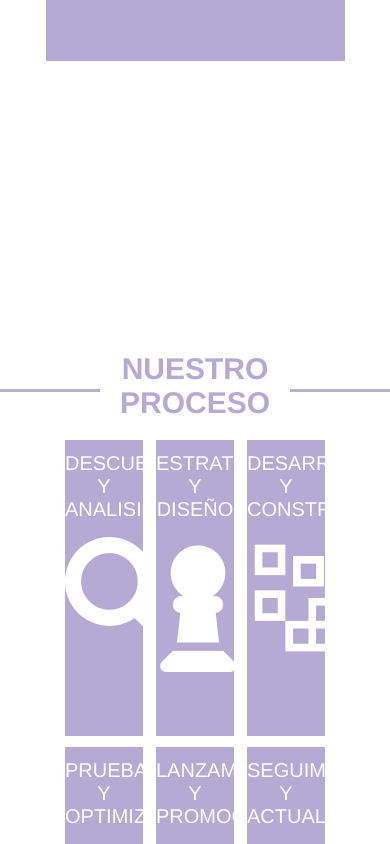
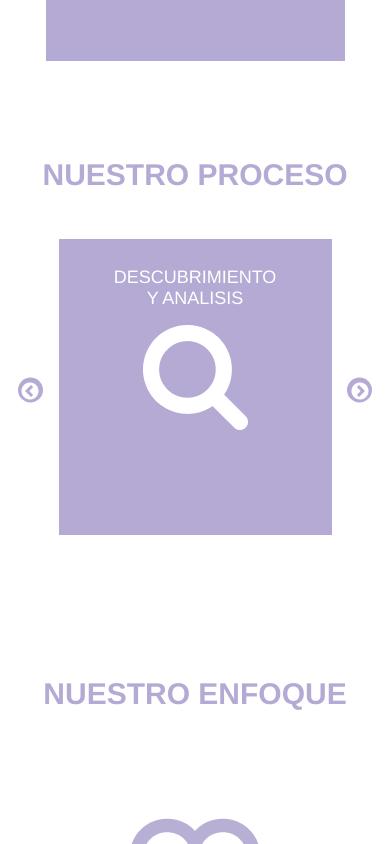
Before and after one commit to PochiTama-dev/Pochitama.site2.0, a React (Vite) app: page / in a window 390 px wide. Shown: the part 8520-9364 px from the top of the page. Built offline with nearby package versions, Linux system fonts and the light colour scheme.

Commit message:
PT-16 // Process mobile

```diff
--- a/src/components/Process/Process.jsx
+++ b/src/components/Process/Process.jsx
@@ -1,4 +1,7 @@
 import React, { useState } from "react";
+import Slider from "react-slick";
+import "slick-carousel/slick/slick.css";
+import "slick-carousel/slick/slick-theme.css";
 import "./process.css";
 import line from "../../assets/images/Line.png";
 import lupa from "../../assets/images/Lupa.png";
@@ -16,14 +19,157 @@ function Process() {
   const [isFlipped5, setIsFlipped5] = useState(false);
   const [isFlipped6, setIsFlipped6] = useState(false);
 
+  const CustomNextArrow = (props) => (
+    <div {...props} style={{ ...props.style, display: "flex" }} />
+  );
+
+  const CustomPrevArrow = (props) => (
+    <div {...props} style={{ ...props.style, display: "flex" }} />
+  );
+
+  const settings = {
+    infinite: true,
+    speed: 500,
+    slidesToShow: 1,
+    slidesToScroll: 1,
+    nextArrow: <CustomNextArrow />,
+    prevArrow: <CustomPrevArrow />,
+  };
+
   return (
     <div className="process">
       <div className="process-title-box">
-        <img src={line} alt="" />
+        <img src={line} alt="" className="line-left" />
         <h1 className="process-title">Nuestro Proceso</h1>
-        <img src={line} alt="" />
+        <img src={line} alt="" className="line-right" />
       </div>
       <div className="process-cards-container">
+        <Slider {...settings} className="process-carousel">
+          <div className="process-cards-box-mobile">
+            <div
+              className={`process-card ${isFlipped ? "flipped" : ""}`}
+              onMouseEnter={() => setIsFlipped(true)}
+              onMouseLeave={() => setIsFlipped(false)}
+            >
+              <div className="front">
+                <p className="process-card-text">
+                  Descubrimiento <br /> y analisis
+                </p>
+                <img src={lupa} alt="lupa" />
+              </div>
+              <div className="back">
+                <ul className="process-card-ul">
+                  <li>Entendemos tus objetivos y audiencia</li>
+                  <li>Analizamos el mercado y la competencia</li>
+                </ul>
+              </div>
+            </div>
+          </div>
+          <div className="process-cards-box-mobile">
+            <div
+              className={`process-card ${isFlipped2 ? "flipped" : ""}`}
+              onMouseEnter={() => setIsFlipped2(true)}
+              onMouseLeave={() => setIsFlipped2(false)}
+            >
+              <div className="front">
+                <p className="process-card-text">
+                  Estrategia <br /> y diseño
+                </p>
+                <img src={estrategia} alt="estrategia" />
+              </div>
+              <div className="back">
+                <ul className="process-card-ul">
+                  <li>Definimos características clave y flujos de usuario</li>
+                  <li>
+                    Creamos una ui atractiva y una experiencia de usuario solida
+                  </li>
+                </ul>
+              </div>
+            </div>
+          </div>
+          <div className="process-cards-box-mobile">
+            <div
+              className={`process-card ${isFlipped3 ? "flipped" : ""}`}
+              onMouseEnter={() => setIsFlipped3(true)}
+              onMouseLeave={() => setIsFlipped3(false)}
+            >
+              <div className="front">
+                <p className="process-card-text">
+                  Desarrollo <br /> y construcción
+                </p>
+                <img src={desarrollo} alt="" className="process-card-image" />
+              </div>
+              <div className="back">
+                <ul className="process-card-ul">
+                  <li>Escribimos codigo robusto y eficiente</li>
+                  <li>utilizamos las ultimas tecnologias y metodologias </li>
+                </ul>
+              </div>
+            </div>
+          </div>
+          <div className="process-cards-box-mobile">
+            <div
+              className={`process-card ${isFlipped4 ? "flipped" : ""}`}
+              onMouseEnter={() => setIsFlipped4(true)}
+              onMouseLeave={() => setIsFlipped4(false)}
+            >
+              <div className="front">
+                <p className="process-card-text">
+                  Pruebas <br /> y optimización
+                </p>
+                <img src={pruebas} alt="" />
+              </div>
+              <div className="back">
+                <ul className="process-card-ul">
+                  <li>
+                    realizamos pruebas exhaustivas de rendimiento y seguridad
+                  </li>
+                  <li>ajustamos para una experiencia sin problemas </li>
+                </ul>
+              </div>
+            </div>
+          </div>
+          <div className="process-cards-box-mobile">
+            <div
+              className={`process-card ${isFlipped5 ? "flipped" : ""}`}
+              onMouseEnter={() => setIsFlipped5(true)}
+              onMouseLeave={() => setIsFlipped5(false)}
+            >
+              <div className="front">
+                <p className="process-card-text">
+                  Lanzamiento <br /> y promoción
+                </p>
+                <img src={lanzamiento} alt="" />
+              </div>
+              <div className="back">
+                <ul className="process-card-ul">
+                  <li>lanzamos en plataformas seleccionadas</li>
+                  <li>Ofrecemos estrategias de promocion inicial </li>
+                </ul>
+              </div>
+            </div>
+          </div>
+          <div className="process-cards-box-mobile">
+            <div
+              className={`process-card ${isFlipped6 ? "flipped" : ""}`}
+              onMouseEnter={() => setIsFlipped6(true)}
+              onMouseLeave={() => setIsFlipped6(false)}
+            >
+              <div className="front">
+                <p className="process-card-text">
+                  Seguimiento <br /> y actualizaciones
+                </p>
+                <img src={seguimiento} alt="" />
+              </div>
+              <div className="back">
+                <ul className="process-card-ul">
+                  <li>Monitoreamos el rendimiento continuamente</li>
+                  <li>Proporcionamos actualizaciones y mejoras periodicas </li>
+                </ul>
+              </div>
+            </div>
+          </div>
+        </Slider>
         <div className="process-cards-box">
           <div
             className={`process-card ${isFlipped ? "flipped" : ""}`}
--- a/src/components/Process/process.css
+++ b/src/components/Process/process.css
@@ -45,6 +45,7 @@
   line-height: normal;
   text-align: center;
   perspective: 1000px;
+  position: relative;
 }
 
 .process-card-text {
@@ -59,7 +60,6 @@
   font-family: "Open Sans-Bold", Helvetica;
   font-size: 18px;
   font-weight: 500;
-  margin-top: 10%;
   text-align: left;
   margin-right: 2%;
   letter-spacing: 0;
@@ -73,6 +73,11 @@
   backface-visibility: hidden;
   transition: transform 0.5s;
 }
+.process-card .back {
+  display: flex;
+  justify-content: center;
+  align-items: center;
+}
 .process-card.flipped .front {
   transform: rotateY(180deg);
 }
@@ -84,3 +89,76 @@
 .process-card .back {
   transform: rotateY(180deg);
 }
+
+@media (max-width: 768px) {
+  .line-left,
+  .line-right,
+  .process-cards-box {
+    display: none;
+  }
+  .process {
+    height: auto;
+    margin-bottom: 30%;
+  }
+  .process-carousel {
+    margin-top: 10%;
+    width: 70%;
+    margin-left: 0;
+  }
+  .process-card {
+    width: 100%;
+  }
+
+  .process-card img {
+    display: inline;
+  }
+
+  .process .slick-next,
+  .process .slick-next:hover {
+    background-color: var(--secundary-color);
+    right: -15%;
+    height: 25px;
+    width: 25px;
+    display: flex;
+    justify-content: center;
+    align-items: center;
+    border-radius: 100%;
+  }
+  .process .slick-prev,
+  .process .slick-prev:hover {
+    background-color: var(--secundary-color);
+    left: -15%;
+    height: 25px;
+    width: 25px;
+    justify-content: center;
+    align-items: center;
+    border-radius: 100%;
+  }
+
+  .process .slick-next:before,
+  .process .slick-prev:before {
+    border-radius: 100%;
+    margin-top: 10%;
+    color: white;
+    opacity: 1;
+  }
+
+  .process-cards-box-mobile {
+    width: 80%;
+  }
+
+  .process-card-text {
+    font-size: 18px;
+    margin-top: 10%;
+  }
+
+  .process-card-ul {
+    font-size: 14px;
+    margin-right: 5%;
+  }
+}
+@media (min-width: 769px) {
+  .process-carousel {
+    display: none;
+  }
+}
--- a/src/components/Slider/slider.css
+++ b/src/components/Slider/slider.css
@@ -78,6 +78,10 @@
   .line-right {
     display: none;
   }
+  .slider {
+    height: auto;
+    margin-bottom: 20%;
+  }
   .slider-title {
     font-size: 24px;
   }
--- a/src/components/cta/cta.css
+++ b/src/components/cta/cta.css
@@ -319,7 +319,6 @@
 .button-contact {
   background-color: var(--primary-color);
   color: white;
-  width: 25%;
   height: 20%;
   border-radius: 24px;
   text-transform: uppercase;
```
